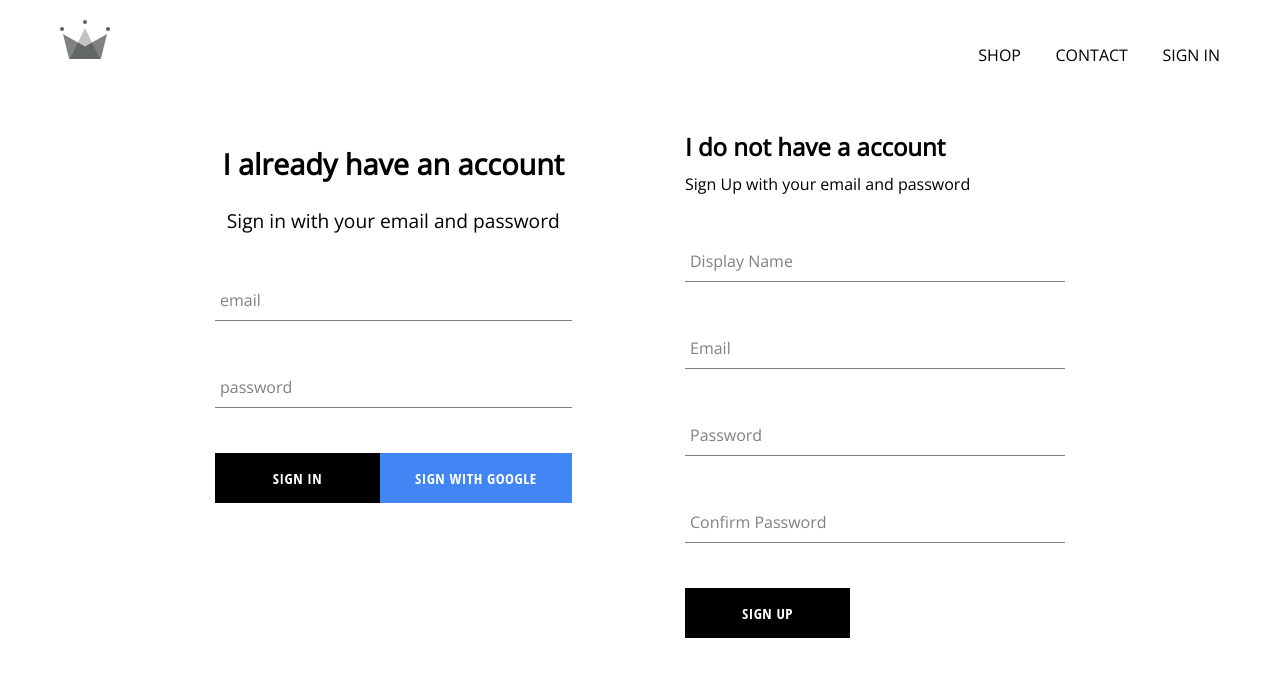
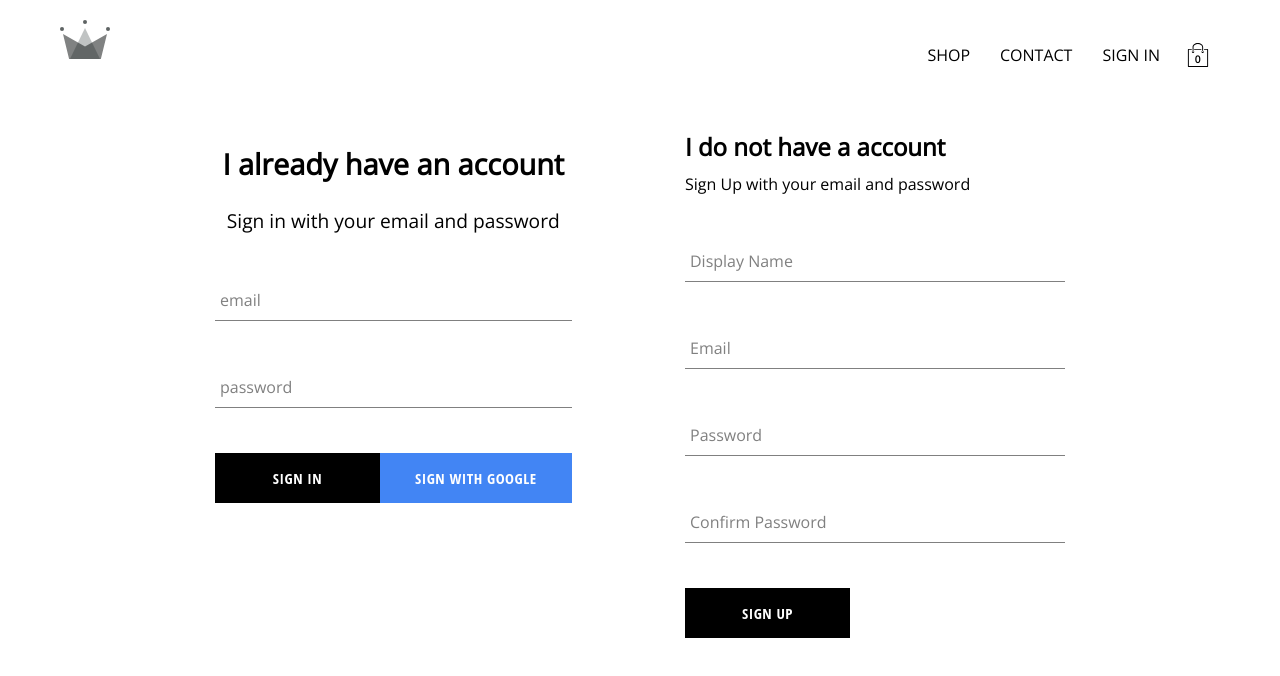
Before and after one commit to RomFatal/React-Clothing-Shop, a React (Create React App) app: page /sign-in in a window 1280 px wide. Shown: the top 676 px of the page. Built offline with nearby package versions, Linux system fonts and the light colour scheme; no server answers.

Commit message:
adding cart icon

```diff
--- /dev/null
+++ b/src/component/cart-dropdown/cart-dropdown.componnet.jsx
@@ -0,0 +1,14 @@
+import React from "react";
+import CustomButton from "../custom-button/custom-button.component";
+import './cart-dropdown.style.scss'
+
+const CartDropdown = () => (
+    <div className="cart-dropdown">
+        <div className="cart-item">
+
+        </div>
+        <CustomButton>Go To Checkout</CustomButton>
+    </div>
+)
+
+export default CartDropdown;
--- /dev/null
+++ b/src/component/cart-dropdown/cart-dropdown.style.scss
@@ -0,0 +1,24 @@
+.cart-dropdown {
+  position: absolute;
+  width: 240px;
+  height: 340px;
+  display: flex;
+  flex-direction: column;
+  padding: 20px;
+  border: 1px solid black;
+  background-color: white;
+  top: 90px;
+  right: 40px;
+  z-index: 5;
+
+  .cart-items {
+    height: 240px;
+    display: flex;
+    flex-direction: column;
+    overflow: scroll;
+  }
+
+  button {
+    margin-top: auto;
+  }
+}
--- /dev/null
+++ b/src/component/cart-icon/cart-icon.componnet.jsx
@@ -0,0 +1,19 @@
+import React from "react";
+import { connect } from "react-redux";
+
+import { toggleCartHidden } from "../../redux/cart/cart.action";
+import { ReactComponent as ShoppingIcon } from '../../assets/122 shopping-bag.svg';
+import './cart-icon.style.scss'
+
+const CartIcon = ({toggleCartHidden}) => (
+    <div className="cart-icon" onClick={toggleCartHidden}>
+        <ShoppingIcon className="shopping-icon" />
+        <span className="item-count">0</span>
+    </div>
+)
+
+const mapDispatchToProps = dispatch => ({
+  toggleCartHidden: () => dispatch(toggleCartHidden())
+});
+
+export default connect(null, mapDispatchToProps)(CartIcon);
--- /dev/null
+++ b/src/component/cart-icon/cart-icon.style.scss
@@ -0,0 +1,21 @@
+.cart-icon {
+    width: 45px;
+    height: 45px;
+    position: relative;
+    display: flex;
+    align-items: center;
+    justify-content: center;
+    cursor: pointer;
+
+    .shopping-icon {
+      width: 24px;
+      height: 24px;
+    }
+
+    .item-count {
+      position: absolute;
+      font-size: 10px;
+      font-weight: bold;
+      bottom: 12px;
+    }
+  }
--- a/src/component/header/header.component.jsx
+++ b/src/component/header/header.component.jsx
@@ -1,30 +1,36 @@
 import React from "react";
 import { Link } from 'react-router-dom'
 import { auth } from "../../firebase/firebase.utils";
-
+import CartIcon from '../cart-icon/cart-icon.componnet'
+import CartDropdown from "../cart-dropdown/cart-dropdown.componnet";
 import { ReactComponent as Logo } from '../../assets/084 crown.svg';
 
 import './header.style.scss'
 import { connect } from "react-redux";
 
-const Header = ({ currentUser }) => (
+const Header = ({ currentUser, hidden }) => (
     <div className="header">
         <Link to="/">
             <Logo className="logo" />
         </Link>
         <div className="options">
-            <Link className="options" to='/shop'>SHOP</Link>
-            <Link className="options" to='/contact'>CONTACT</Link>
+            <Link className="option" to='/shop'>SHOP</Link>
+            <Link className="option" to='/contact'>CONTACT</Link>
             {
-                currentUser ? <div className="options" onClick={() => auth.signOut()}>SIGN OUT</div>
-                    : <Link className="options" to='/sign-in'>SIGN IN</Link>
+                currentUser ? <div className="option" onClick={() => auth.signOut()}>SIGN OUT</div>
+                    : <Link className="option" to='/sign-in'>SIGN IN</Link>
             }
+            <CartIcon />
         </div>
+        {
+            hidden ? null :
+                <CartDropdown />
+        }
     </div>
 )
 
-const mapStateToProps = state => ({
-    currentUser: state.user.currentUser
+const mapStateToProps = ({ user: { currentUser }, cart: { hidden } }) => ({
+    currentUser, hidden
 })
 
 export default connect(mapStateToProps)(Header);
--- /dev/null
+++ b/src/redux/cart/cart.action.js
@@ -0,0 +1,5 @@
+import { CartActionTypes } from "./cart.types";
+
+export const toggleCartHidden = () => ({
+    type: CartActionTypes.TOGGLE_CART_HIDDEN,
+})
--- /dev/null
+++ b/src/redux/cart/cart.reducer.js
@@ -0,0 +1,20 @@
+import { CartActionTypes } from "./cart.types";
+const INITIAL_STATE = {
+    hidden: true
+}
+
+const cartReducer = (state = INITIAL_STATE, action) => {
+    switch (action.type) {
+        case CartActionTypes.TOGGLE_CART_HIDDEN  :
+            return {
+                ...state,
+                hidden: !state.hidden
+            }
+            break;
+
+        default:
+            return state;
+    }
+}
+
+export default cartReducer;
--- /dev/null
+++ b/src/redux/cart/cart.types.js
@@ -0,0 +1,3 @@
+export const CartActionTypes = {
+    TOGGLE_CART_HIDDEN: 'TOGGLE_CART_HIDDEN'
+}
--- a/src/redux/root-reducer.js
+++ b/src/redux/root-reducer.js
@@ -1,7 +1,9 @@
 import { combineReducers } from "redux";
 
 import userReducer from "./user/user.reducer";
+import cartReducer from "./cart/cart.reducer";
 
 export default combineReducers({
-    user: userReducer
+    user: userReducer,
+    cart: cartReducer
 })
```
Also changed, not shown: src/assets/122 shopping-bag.svg (added).
